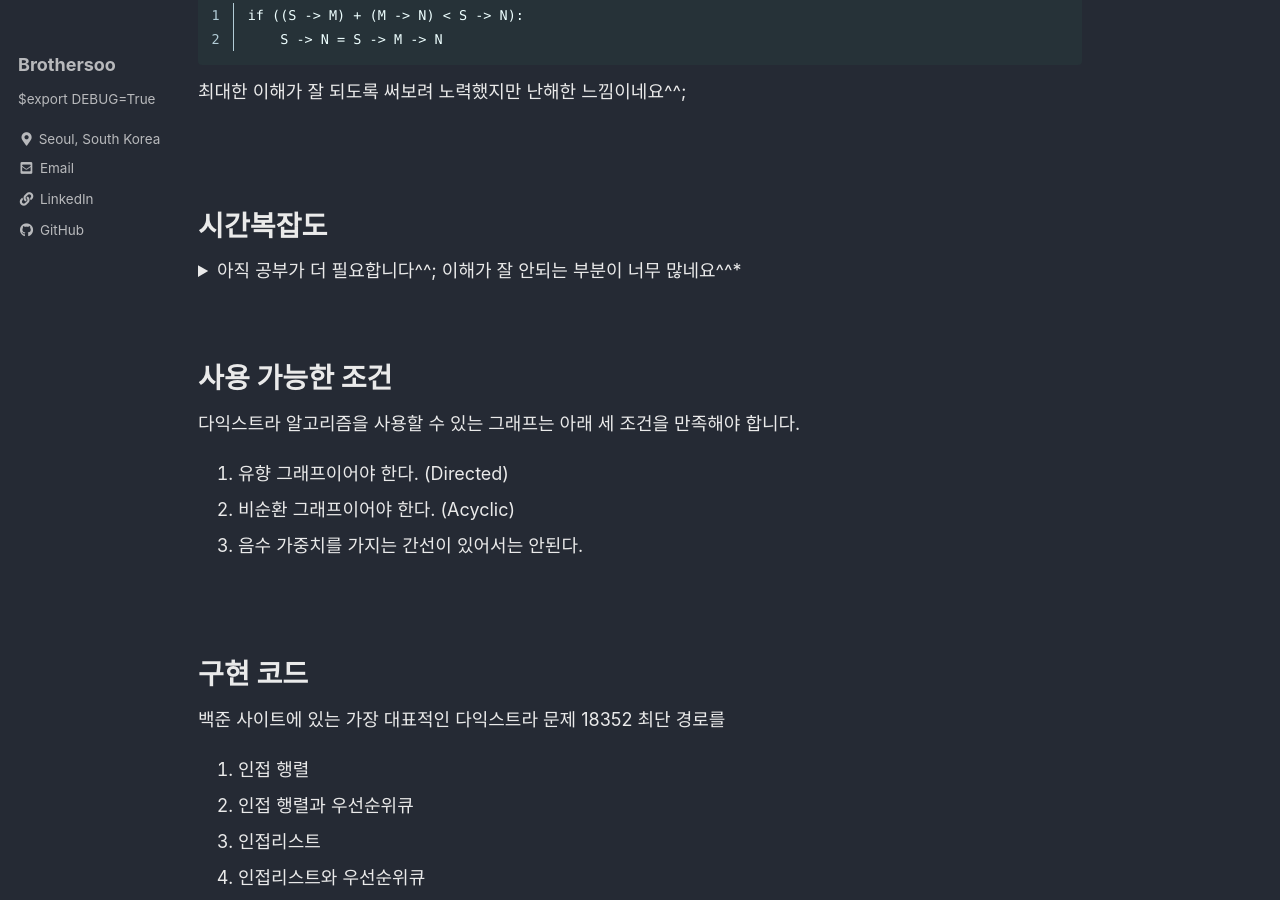
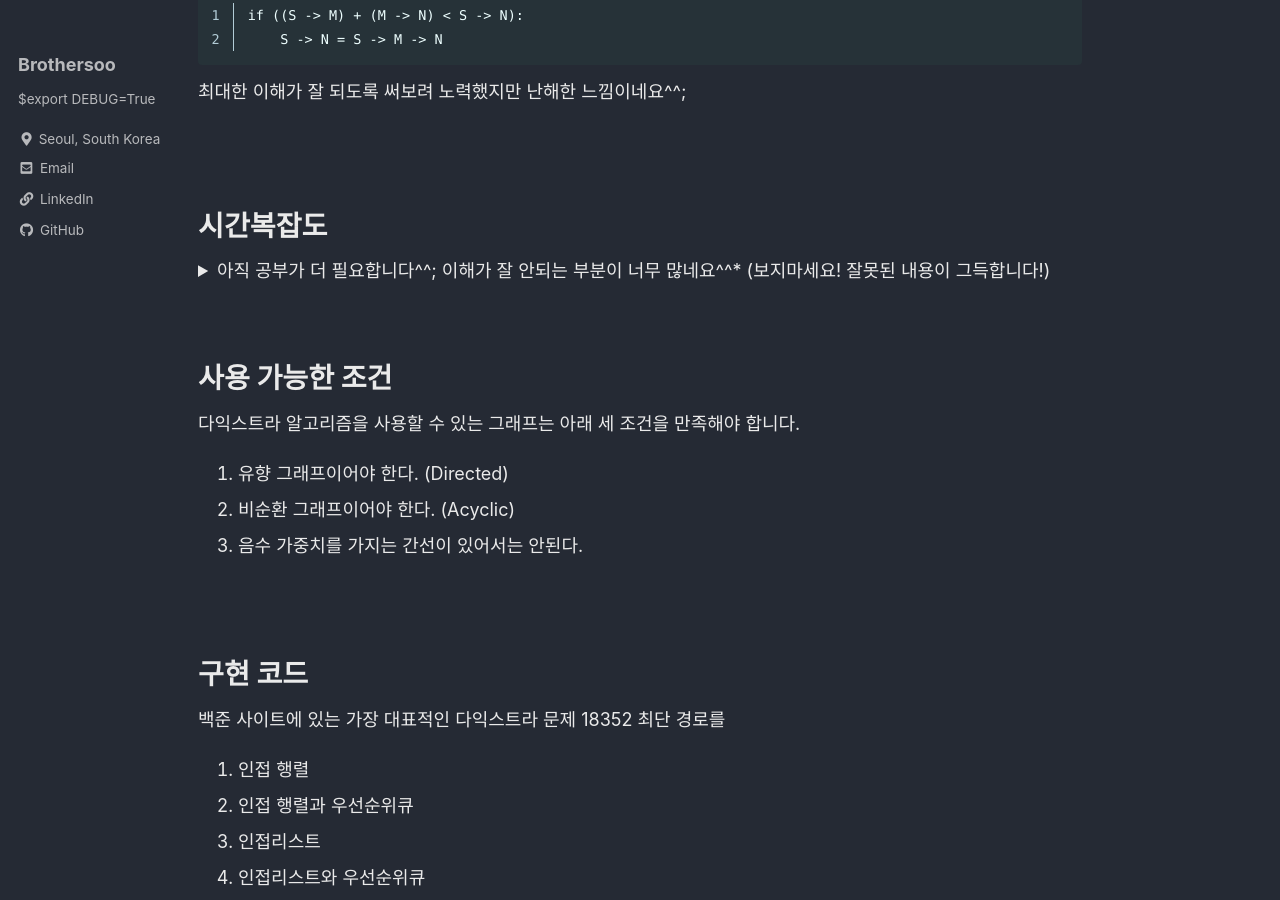
Before and after one commit to brothersoo/brothersoo.github.io, a Jekyll site: the page built from _posts/algorithm/2021-08-09-dijkstra_algorithm.md, in a window 1280 px wide and 900 px high, scrolled down 950 px. Built offline with Jekyll 4.4.1, drawn with Linux system fonts in a browser that asks for light colours; cached includes are drawn as plain includes; comment, search, counter and statistics services are not loaded.

Commit message:
AMEND: dijkstra's algorithm post file name

```diff
--- a/_posts/algorithm/2021-08-09-shortest-path-algorithm.md
+++ b/_posts/algorithm/2021-08-09-dijkstra_algorithm.md
@@ -50,7 +50,7 @@ if ((S -> M) + (M -> N) < S -> N):
 # 시간복잡도
 
 <details>
-<summary>아직 공부가 더 필요합니다^^; 이해가 잘 안되는 부분이 너무 많네요^^*</summary>
+<summary>아직 공부가 더 필요합니다^^; 이해가 잘 안되는 부분이 너무 많네요^^* (보지마세요! 잘못된 내용이 그득합니다!)</summary>
 <div markdown="1">
 
 
```
Also changed, not shown: other parts of _posts/algorithm/2021-08-09-dijkstra_algorithm.md (+1 -1 lines).
